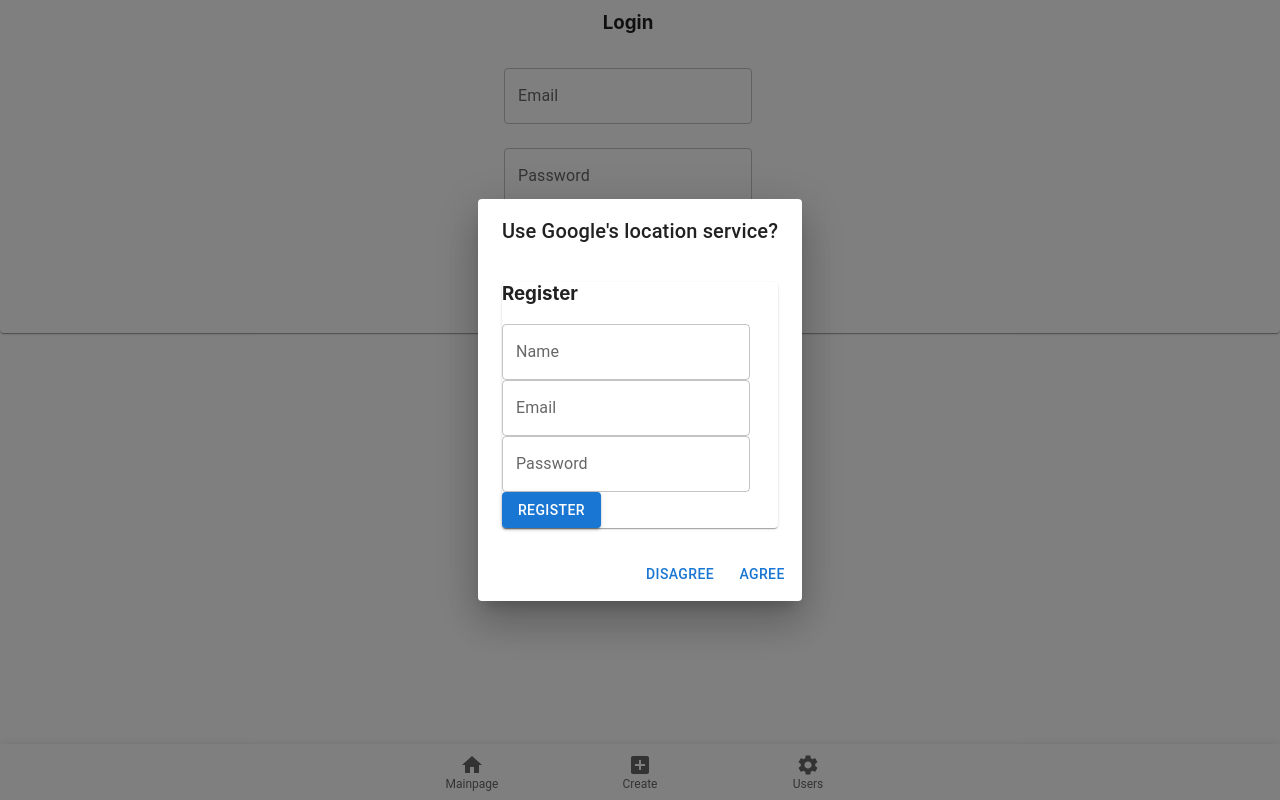
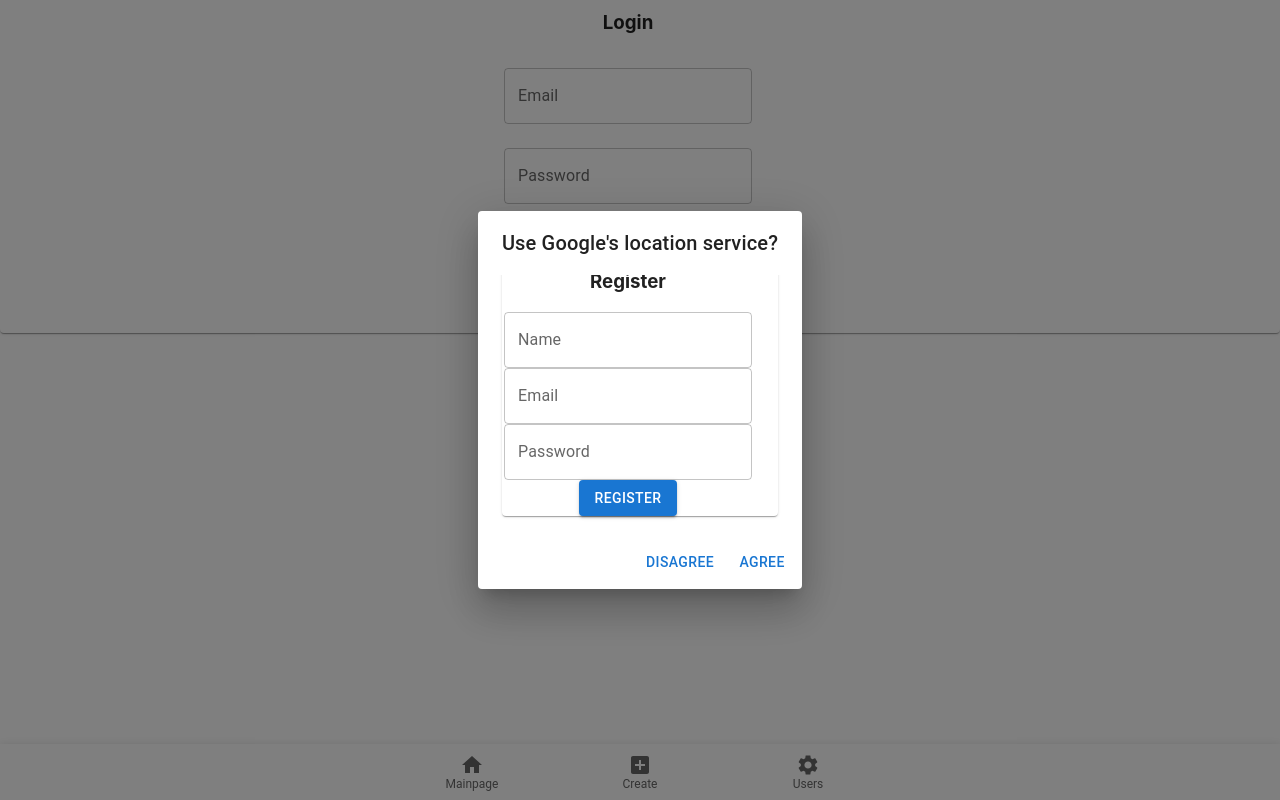
Before and after one commit to EniatinusJr/Notenverwaltung, a React (Create React App) app: page / in a window 1280 px wide. Both pictures are taken after a click on the button "REGISTER". Built offline with nearby package versions, Linux system fonts and the light colour scheme; no server answers; the database is empty.

Commit message:
add styling to register

```diff
--- a/src/Register.js
+++ b/src/Register.js
@@ -16,7 +16,12 @@ function Register() {
 
     return (
         <Paper>
-            <Grid>
+            <Grid
+                container spacing={3}
+                direction="column"
+                alignItems="center"
+                justifyContent="center"
+                >
                 <Grid>
                     <h3>Register</h3>
                 </Grid>
```
